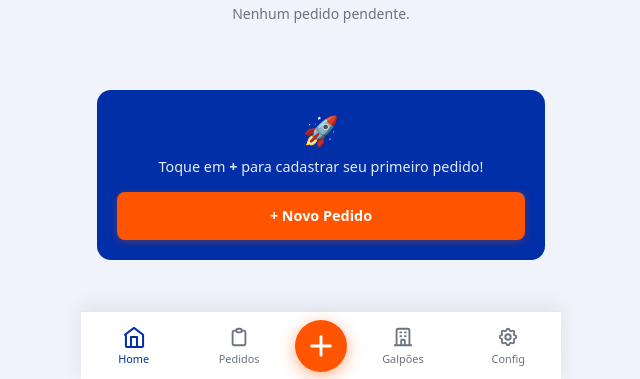
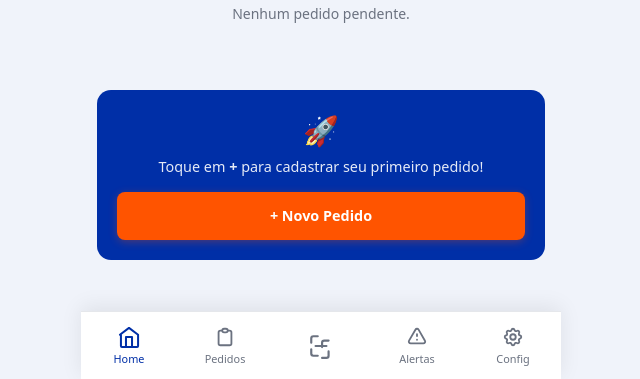
Before and after one commit to SpeedBoyMotoboy/SPEEDLOG, a plain HTML site: page index.html in a window 1280 px wide. Shown: the part 421-800 px from the top of the page, without its empty margins (319-959 px from the left). Drawn offline with nearby package versions, Linux system fonts and the light colour scheme.

Commit message:
feat: update HTML with scanner nav and html5-qrcode CDN

```diff
--- a/index.html
+++ b/index.html
@@ -5,7 +5,6 @@
   <meta name="viewport" content="width=device-width, initial-scale=1.0, maximum-scale=1.0, user-scalable=no">
   <meta name="theme-color" content="#002FA7">
   <meta name="apple-mobile-web-app-capable" content="yes">
-  <meta name="apple-mobile-web-app-status-bar-style" content="default">
   <meta name="apple-mobile-web-app-title" content="SpeedLog">
   <title>SpeedLog</title>
   <link rel="manifest" href="manifest.json">
@@ -32,12 +31,12 @@
         <svg xmlns="http://www.w3.org/2000/svg" width="22" height="22" fill="none" viewBox="0 0 24 24" stroke="currentColor" stroke-width="2"><path stroke-linecap="round" stroke-linejoin="round" d="M9 5H7a2 2 0 00-2 2v12a2 2 0 002 2h10a2 2 0 002-2V7a2 2 0 00-2-2h-2M9 5a2 2 0 002 2h2a2 2 0 002-2M9 5a2 2 0 012-2h2a2 2 0 012 2"/></svg>
         <span>Pedidos</span>
       </a>
-      <a href="#/novo" class="nav-item nav-add" data-page="novo" aria-label="Novo pedido">
-        <svg xmlns="http://www.w3.org/2000/svg" width="28" height="28" fill="none" viewBox="0 0 24 24" stroke="currentColor" stroke-width="2.5"><path stroke-linecap="round" stroke-linejoin="round" d="M12 4v16m8-8H4"/></svg>
+      <a href="#/bipar" class="nav-item nav-scan" data-page="bipar" aria-label="Bipar">
+        <svg xmlns="http://www.w3.org/2000/svg" width="26" height="26" fill="none" viewBox="0 0 24 24" stroke="currentColor" stroke-width="2"><path stroke-linecap="round" stroke-linejoin="round" d="M3 9V5a2 2 0 012-2h4M3 15v4a2 2 0 002 2h4m10-14h-4a2 2 0 00-2 2v4m6 4v4a2 2 0 01-2 2h-4M7 12h10"/></svg>
       </a>
-      <a href="#/galpoes" class="nav-item" data-page="galpoes">
-        <svg xmlns="http://www.w3.org/2000/svg" width="22" height="22" fill="none" viewBox="0 0 24 24" stroke="currentColor" stroke-width="2"><path stroke-linecap="round" stroke-linejoin="round" d="M19 21V5a2 2 0 00-2-2H7a2 2 0 00-2 2v16m14 0H5m14 0h2m-2 0h-5m-9 0H3m2 0h5M9 7h1m-1 4h1m4-4h1m-1 4h1m-5 10v-5a1 1 0 011-1h2a1 1 0 011 1v5m-4 0h4"/></svg>
-        <span>Galp&#245;es</span>
+      <a href="#/alertas" class="nav-item" data-page="alertas">
+        <svg xmlns="http://www.w3.org/2000/svg" width="22" height="22" fill="none" viewBox="0 0 24 24" stroke="currentColor" stroke-width="2"><path stroke-linecap="round" stroke-linejoin="round" d="M12 9v2m0 4h.01m-6.938 4h13.856c1.54 0 2.502-1.667 1.732-3L13.732 4c-.77-1.333-2.694-1.333-3.464 0L3.34 16c-.77 1.333.192 3 1.732 3z"/></svg>
+        <span>Alertas</span>
       </a>
       <a href="#/config" class="nav-item" data-page="config">
         <svg xmlns="http://www.w3.org/2000/svg" width="22" height="22" fill="none" viewBox="0 0 24 24" stroke="currentColor" stroke-width="2"><path stroke-linecap="round" stroke-linejoin="round" d="M10.325 4.317c.426-1.756 2.924-1.756 3.35 0a1.724 1.724 0 002.573 1.066c1.543-.94 3.31.826 2.37 2.37a1.724 1.724 0 001.065 2.572c1.756.426 1.756 2.924 0 3.35a1.724 1.724 0 00-1.066 2.573c.94 1.543-.826 3.31-2.37 2.37a1.724 1.724 0 00-2.572 1.065c-.426 1.756-2.924 1.756-3.35 0a1.724 1.724 0 00-2.573-1.066c-1.543.94-3.31-.826-2.37-2.37a1.724 1.724 0 00-1.065-2.572c-1.756-.426-1.756-2.924 0-3.35a1.724 1.724 0 001.066-2.573c-.94-1.543.826-3.31 2.37-2.37.996.608 2.296.07 2.572-1.065z"/><path stroke-linecap="round" stroke-linejoin="round" d="M15 12a3 3 0 11-6 0 3 3 0 016 0z"/></svg>
@@ -47,7 +46,10 @@
   </div>
   <div id="toast-container" aria-live="polite"></div>
   <div id="modal-overlay" class="hidden"></div>
+  <!-- Supabase SDK -->
   <script src="https://cdn.jsdelivr.net/npm/@supabase/supabase-js@2/dist/umd/supabase.min.js"></script>
+  <!-- Barcode scanner library -->
+  <script src="https://unpkg.com/html5-qrcode@2.3.8/html5-qrcode.min.js"></script>
   <script src="assets/app.js"></script>
 </body>
 </html>
```
